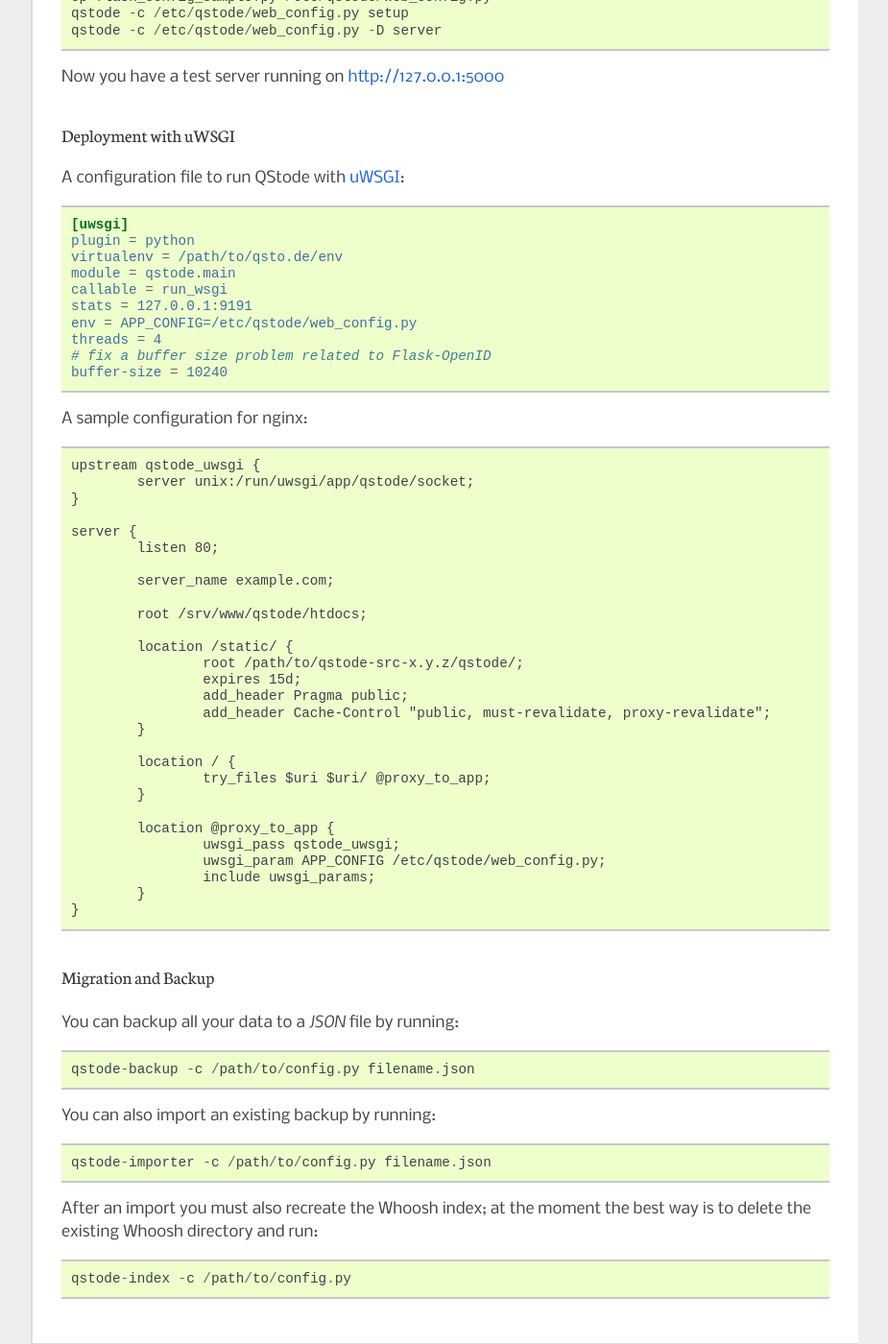
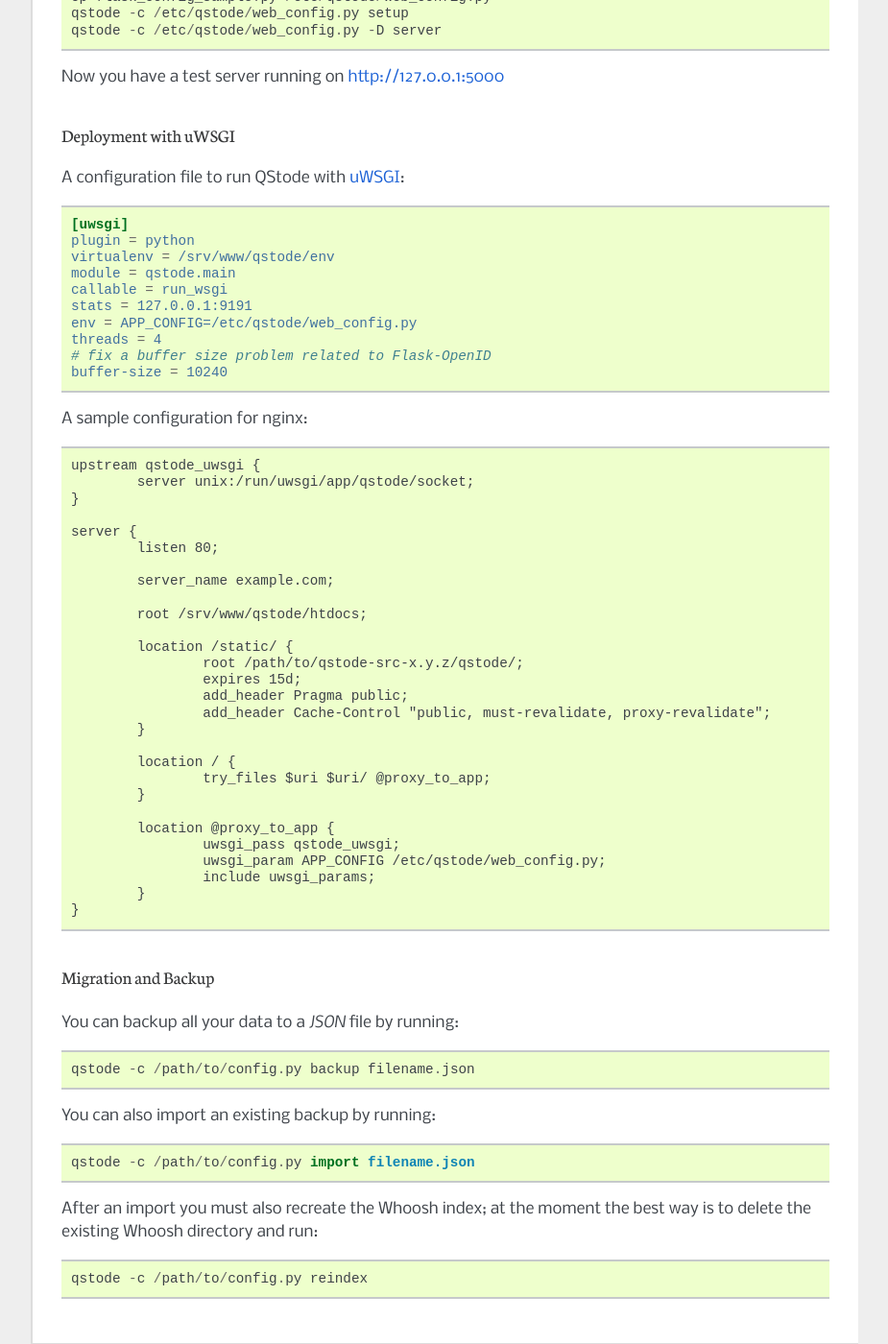
Before and after one commit to piger/qstode, a Sphinx documentation site: the page built from doc/installation.rst, in a window 1280 px wide and 1400 px high, scrolled down 1539 px. Shown: the whole window at 96% size, without its empty margins (198-1123 px from the left). Built offline with Sphinx 7.4.7, drawn with Linux system fonts in a browser that asks for light colours; some of the changed text lies outside the part shown.

Commit message:
update documentation

```diff
--- a/doc/installation.rst
+++ b/doc/installation.rst
@@ -70,7 +70,7 @@
    cd /srv/www/qstode
    virtualenv env
    source env/bin/activate
-   git clone http://git.spatof.org/qstode.git
+   git clone https://github.com/piger/qstode.git
    cd qstode
    python setup.py develop
    cp flask_config_sample.py /etc/qstode/web_config.py
@@ -88,7 +88,7 @@
 
    [uwsgi]
    plugin = python
-   virtualenv = /path/to/qsto.de/env
+   virtualenv = /srv/www/qstode/env
    module = qstode.main
    callable = run_wsgi
    stats = 127.0.0.1:9191
@@ -133,16 +133,16 @@
 
 You can backup all your data to a *JSON* file by running: ::
 
-   qstode-backup -c /path/to/config.py filename.json
+   qstode -c /path/to/config.py backup filename.json
 
 You can also import an existing backup by running: ::
 
-   qstode-importer -c /path/to/config.py filename.json
+   qstode -c /path/to/config.py import filename.json
 
 After an import you must also recreate the Whoosh index; at the moment
 the best way is to delete the existing Whoosh directory and run: ::
 
-   qstode-index -c /path/to/config.py
+   qstode -c /path/to/config.py reindex
 
 
 .. _setuptools: https://pypi.python.org/pypi/setuptools
--- a/qstode/__init__.py
+++ b/qstode/__init__.py
@@ -1,4 +1,4 @@
 # -*- coding: utf-8 -*-
 
 __author__ = "Daniel Kertesz"
-__version__ = "0.1.19"
+__version__ = "0.1.20"
--- a/setup.py
+++ b/setup.py
@@ -14,11 +14,11 @@
 
 setup(
     name="qstode",
-    version="0.1.19",
+    version="0.1.20",
     description="A web application serving as a tag based archive of links",
     author="Daniel Kertesz",
     author_email="daniel@spatof.org",
-    url="http://qsto.de",
+    url="https://github.com/piger/qstode",
     license="BSD",
     long_description=__doc__,
     install_requires=[
@@ -35,7 +35,6 @@
         #'MySQL-Python==1.2.4',
         'iso8601',
         #'mock==1.0.1',
-        #'pytest==2.3.4',
         'pytz',
         'Whoosh',
         'redis',
@@ -47,6 +46,7 @@
     entry_points={
         "console_scripts": [
             "qstode = qstode.main:main",
+            "qstode-indexer = qstode.search.server:main",
         ],
     },
 )
```
Also changed, not shown: README.md (+0 -5 lines), requirements.txt (added, +13 -0 lines).
